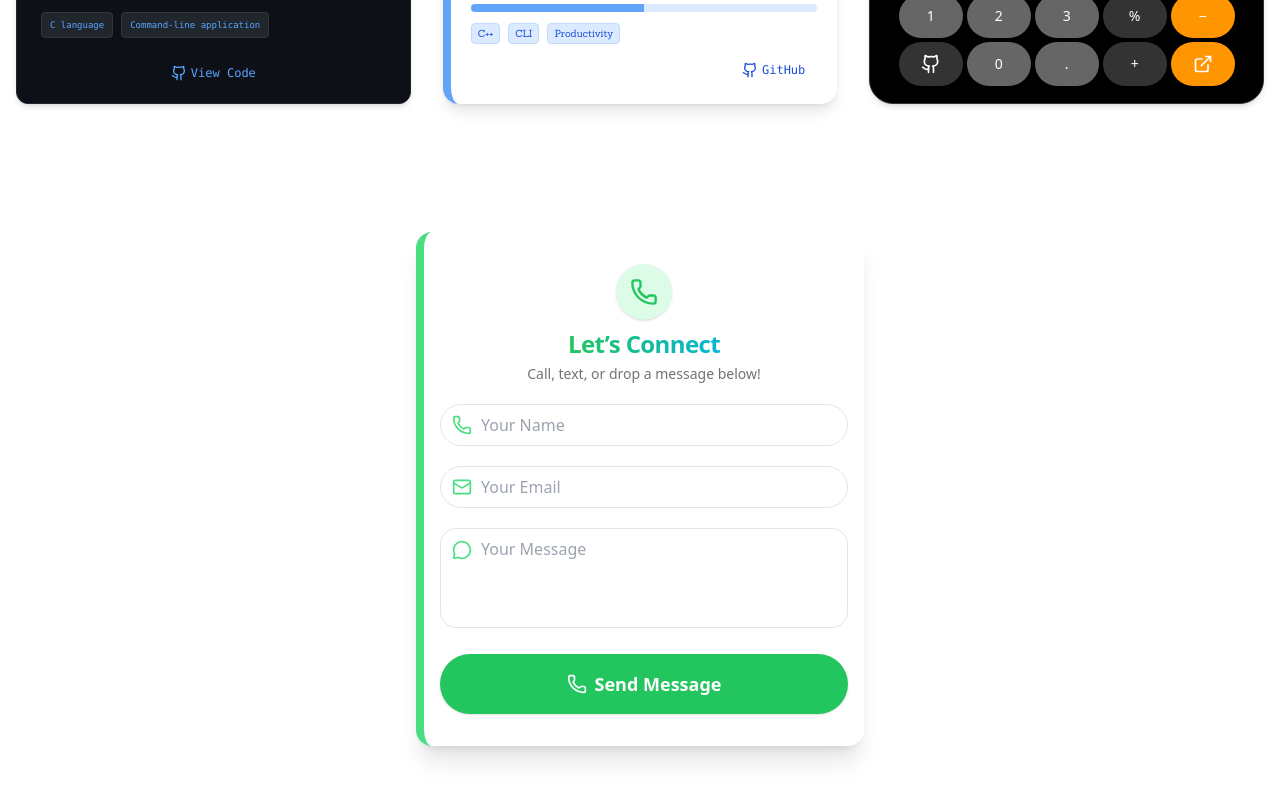
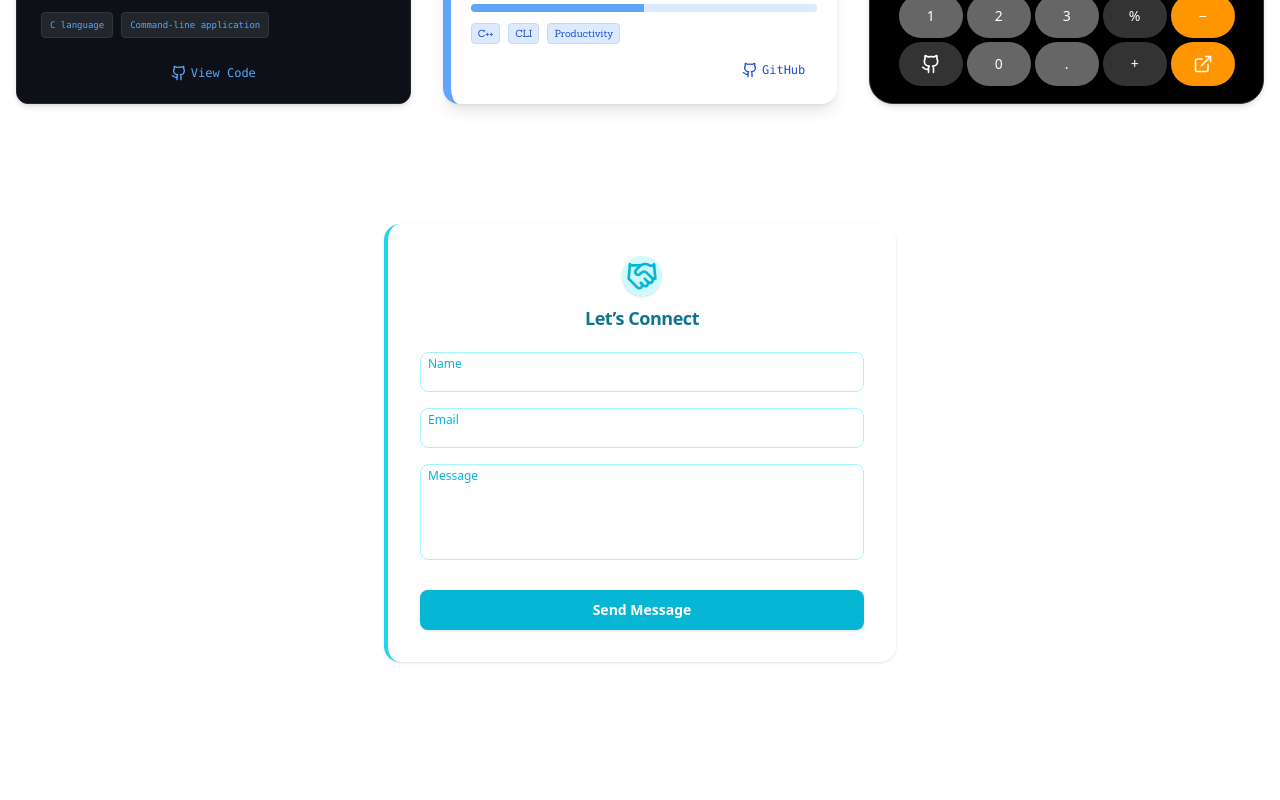
Before and after one commit to mustafa-dohad/portfolio-2.0, a React (Vite) app: page / in a window 1280 px wide. Shown: the part 1588-2388 px from the top of the page. After the commit the page ends 2330 px from the top, so only its background shows below. Built offline with nearby package versions, Linux system fonts and the light colour scheme; a web font is replaced by a local one.

Commit message:
Refine ContactForm: improved UI/UX, consistent padding, spacing, sizing, and alignment

```diff
--- a/src/components/ContactForm.jsx
+++ b/src/components/ContactForm.jsx
@@ -1,6 +1,6 @@
 import { useState, useContext } from 'react';
 import { ToastContext } from '../App';
-import { Phone, Mail, MessageCircle } from 'lucide-react';
+import { Handshake } from 'lucide-react';
 
 function validateEmail(email) {
   return /^[^\s@]+@[^\s@]+\.[^\s@]+$/.test(email);
@@ -9,6 +9,18 @@ function validateEmail(email) {
 export default function ContactForm() {
   const { showToast } = useContext(ToastContext);
   const [sending, setSending] = useState(false);
+  const [focus, setFocus] = useState({});
+  const [values, setValues] = useState({ name: '', email: '', message: '' });
+
+  function handleFocus(e) {
+    setFocus(f => ({ ...f, [e.target.name]: true }));
+  }
+  function handleBlur(e) {
+    setFocus(f => ({ ...f, [e.target.name]: false }));
+  }
+  function handleChange(e) {
+    setValues(v => ({ ...v, [e.target.name]: e.target.value }));
+  }
 
   async function handleSubmit(e) {
     e.preventDefault();
@@ -41,6 +53,7 @@ export default function ContactForm() {
     setSending(false);
     if (res.ok) {
       showToast('Message sent!');
+      setValues({ name: '', email: '', message: '' });
       form.reset();
     } else {
       showToast('Failed to send. Try again.');
@@ -48,42 +61,95 @@ export default function ContactForm() {
   }
 
   return (
-    <form onSubmit={handleSubmit} className="space-y-5 w-[86%] max-w-md mx-auto bg-white/90 dark:bg-neutral-900/90 rounded-2xl shadow-xl px-4 py-4 sm:py-6 md:py-8 border-l-8 border-green-400 dark:border-cyan-500 relative overflow-hidden pb-20 mt-4 md:mt-8 mb-24">
-      {/* Phone icon header */}
+    <form onSubmit={handleSubmit} className="space-y-4 w-[92%] max-w-lg mx-auto bg-white/80 dark:bg-neutral-900/80 rounded-2xl border-l-4 border-cyan-400 dark:border-cyan-500 shadow p-4 md:p-8 mt-6 mb-20 relative overflow-hidden min-h-[320px]">
       <div className="flex flex-col items-center mb-2">
-        <span className="inline-flex items-center justify-center w-14 h-14 rounded-full bg-green-100 dark:bg-cyan-900 mb-2 shadow">
-          <Phone className="w-7 h-7 text-green-500 dark:text-cyan-400" />
+        <span className="inline-flex items-center justify-center w-10 h-10 rounded-full bg-cyan-100 dark:bg-cyan-900 mb-2 shadow text-base">
+          <Handshake className="w-8 h-8 text-cyan-500 dark:text-cyan-400" />
         </span>
-        <h2 className="text-lg sm:text-xl md:text-2xl font-bold bg-gradient-to-r from-green-500 to-cyan-500 bg-clip-text text-transparent text-center tracking-tight">Let’s Connect</h2>
-        <p className="text-sm text-neutral-500 dark:text-neutral-400 mt-1 text-center">Call, text, or drop a message below!</p>
+        <h2 className="text-lg font-bold text-cyan-700 dark:text-cyan-400 mb-1 tracking-tight text-center select-none">Let’s Connect</h2>
       </div>
       {/* Honeypot field (hidden from users) */}
       <input type="text" name="honey" className="hidden" tabIndex="-1" autoComplete="off" />
-      {/* Name input */}
-      <div className="relative">
-        <input name="name" required placeholder="Your Name" className="w-full pl-10 pr-3 py-2 rounded-full border border-neutral-200 dark:border-neutral-700 bg-white/80 dark:bg-neutral-800 focus:outline-none focus:ring-2 focus:ring-green-400 dark:focus:ring-cyan-500 text-base transition" />
-        <span className="absolute left-3 top-1/2 -translate-y-1/2 text-green-400 dark:text-cyan-400">
-          <Phone className="w-5 h-5" />
-        </span>
+      {/* Floating label input: Name */}
+      <div className="flex justify-center">
+        <div className="relative w-full max-w-lg">
+          <input
+            name="name"
+            required
+            value={values.name}
+            onFocus={handleFocus}
+            onBlur={handleBlur}
+            onChange={handleChange}
+            placeholder=" "
+            className="w-full h-10 px-3 py-2 rounded-lg border border-cyan-200 dark:border-cyan-700 bg-white/80 dark:bg-neutral-800 focus:outline-none focus:ring-2 focus:ring-cyan-400 dark:focus:ring-cyan-500 text-sm transition peer"
+          />
+          <label
+            htmlFor="name"
+            className={`absolute left-2 top-1 text-cyan-500 dark:text-cyan-400 text-xs font-medium pointer-events-none transition-all duration-200
+              ${focus.name || values.name ? 'scale-90 -translate-y-2' : 'scale-100 translate-y-0'}
+            `}
+          >
+            Name
+          </label>
+        </div>
       </div>
-      {/* Email input */}
-      <div className="relative">
-        <input name="email" type="email" required placeholder="Your Email" className="w-full pl-10 pr-3 py-2 rounded-full border border-neutral-200 dark:border-neutral-700 bg-white/80 dark:bg-neutral-800 focus:outline-none focus:ring-2 focus:ring-green-400 dark:focus:ring-cyan-500 text-base transition" />
-        <span className="absolute left-3 top-1/2 -translate-y-1/2 text-green-400 dark:text-cyan-400">
-          <Mail className="w-5 h-5" />
-        </span>
+      {/* Floating label input: Email */}
+      <div className="flex justify-center">
+        <div className="relative w-full max-w-lg">
+          <input
+            name="email"
+            type="email"
+            required
+            value={values.email}
+            onFocus={handleFocus}
+            onBlur={handleBlur}
+            onChange={handleChange}
+            placeholder=" "
+            className="w-full h-10 px-3 py-2 rounded-lg border border-cyan-200 dark:border-cyan-700 bg-white/80 dark:bg-neutral-800 focus:outline-none focus:ring-2 focus:ring-cyan-400 dark:focus:ring-cyan-500 text-sm transition peer"
+          />
+          <label
+            htmlFor="email"
+            className={`absolute left-2 top-1 text-cyan-500 dark:text-cyan-400 text-xs font-medium pointer-events-none transition-all duration-200
+              ${focus.email || values.email ? 'scale-90 -translate-y-2' : 'scale-100 translate-y-0'}
+            `}
+          >
+            Email
+          </label>
+        </div>
       </div>
-      {/* Message input */}
-      <div className="relative">
-        <textarea name="message" required placeholder="Your Message" maxLength={1000} className="w-full pl-10 pr-3 py-2 rounded-2xl border border-neutral-200 dark:border-neutral-700 bg-white/80 dark:bg-neutral-800 focus:outline-none focus:ring-2 focus:ring-green-400 dark:focus:ring-cyan-500 text-base min-h-[100px] transition resize-none" />
-        <span className="absolute left-3 top-3 text-green-400 dark:text-cyan-400">
-          <MessageCircle className="w-5 h-5" />
-        </span>
+      {/* Floating label input: Message */}
+      <div className="flex justify-center">
+        <div className="relative w-full max-w-lg">
+          <textarea
+            name="message"
+            required
+            value={values.message}
+            onFocus={handleFocus}
+            onBlur={handleBlur}
+            onChange={handleChange}
+            placeholder=" "
+            maxLength={1000}
+            className="w-full h-24 px-3 py-2 rounded-lg border border-cyan-200 dark:border-cyan-700 bg-white/80 dark:bg-neutral-800 focus:outline-none focus:ring-2 focus:ring-cyan-400 dark:focus:ring-cyan-500 text-sm transition peer resize-none"
+          />
+          <label
+            htmlFor="message"
+            className={`absolute left-2 top-1 text-cyan-500 dark:text-cyan-400 text-xs font-medium pointer-events-none transition-all duration-200
+              ${focus.message || values.message ? 'scale-90 -translate-y-2' : 'scale-100 translate-y-0'}
+            `}
+          >
+            Message
+          </label>
+        </div>
       </div>
-      <button type="submit" className="bg-green-500 hover:bg-green-600 dark:bg-cyan-500 dark:hover:bg-cyan-600 text-white px-6 py-2 sm:py-3 md:py-4 rounded-full font-semibold shadow transition-colors w-full flex items-center justify-center gap-2 disabled:opacity-60 text-base sm:text-lg" disabled={sending}>
-        <Phone className="w-5 h-5" />
-        {sending ? 'Calling...' : 'Send Message'}
-      </button>
+      <div className="flex justify-center">
+        <button
+          type="submit"
+          className="bg-cyan-500 hover:bg-cyan-600 dark:bg-cyan-500 dark:hover:bg-cyan-600 text-white px-5 py-2 rounded-lg text-sm font-semibold shadow transition-colors w-full max-w-lg flex items-center justify-center gap-2 disabled:opacity-60 h-10 active:scale-95 mt-2"
+          disabled={sending}
+        >
+          {sending ? 'Sending...' : 'Send Message'}
+        </button>
+      </div>
     </form>
   );
 }
```
